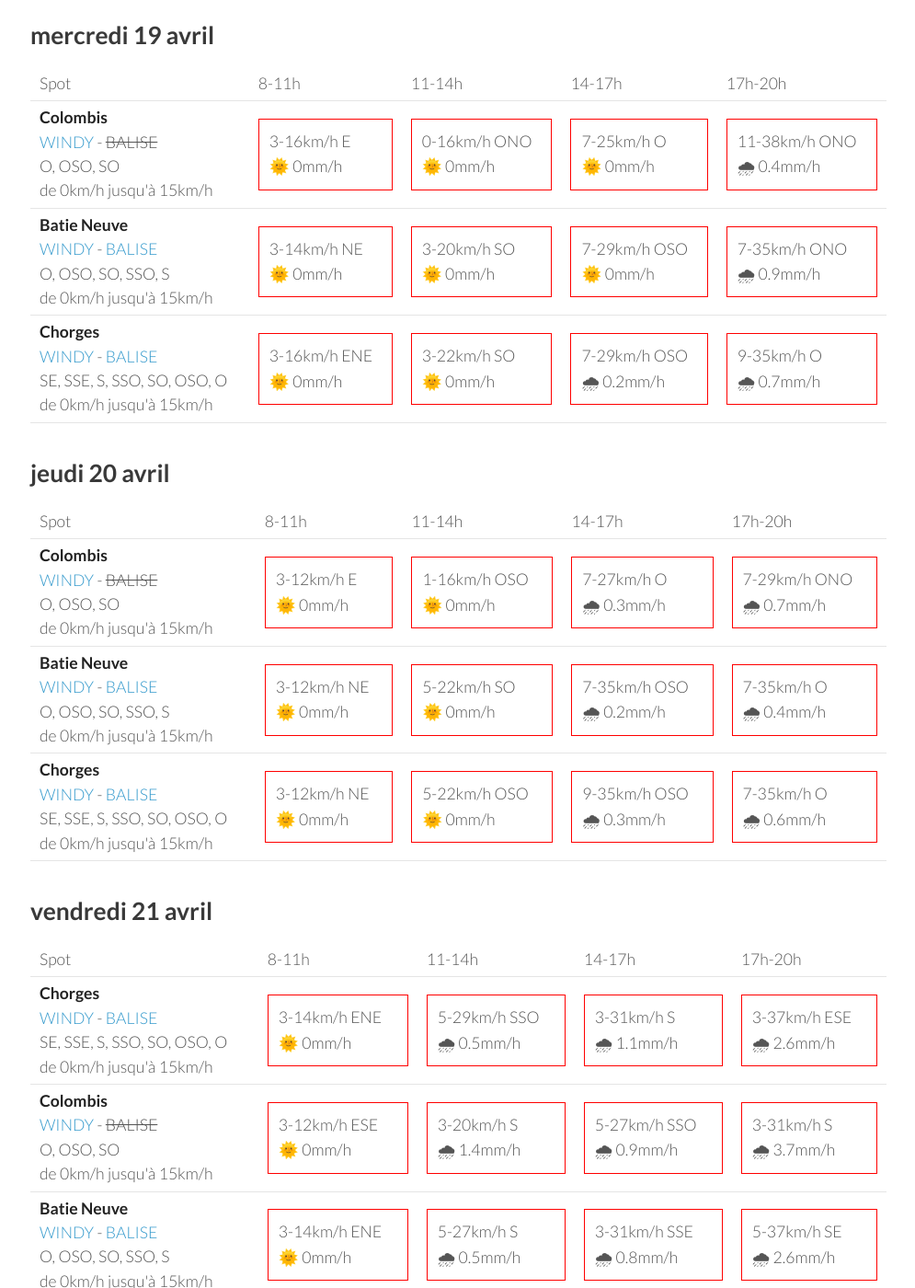
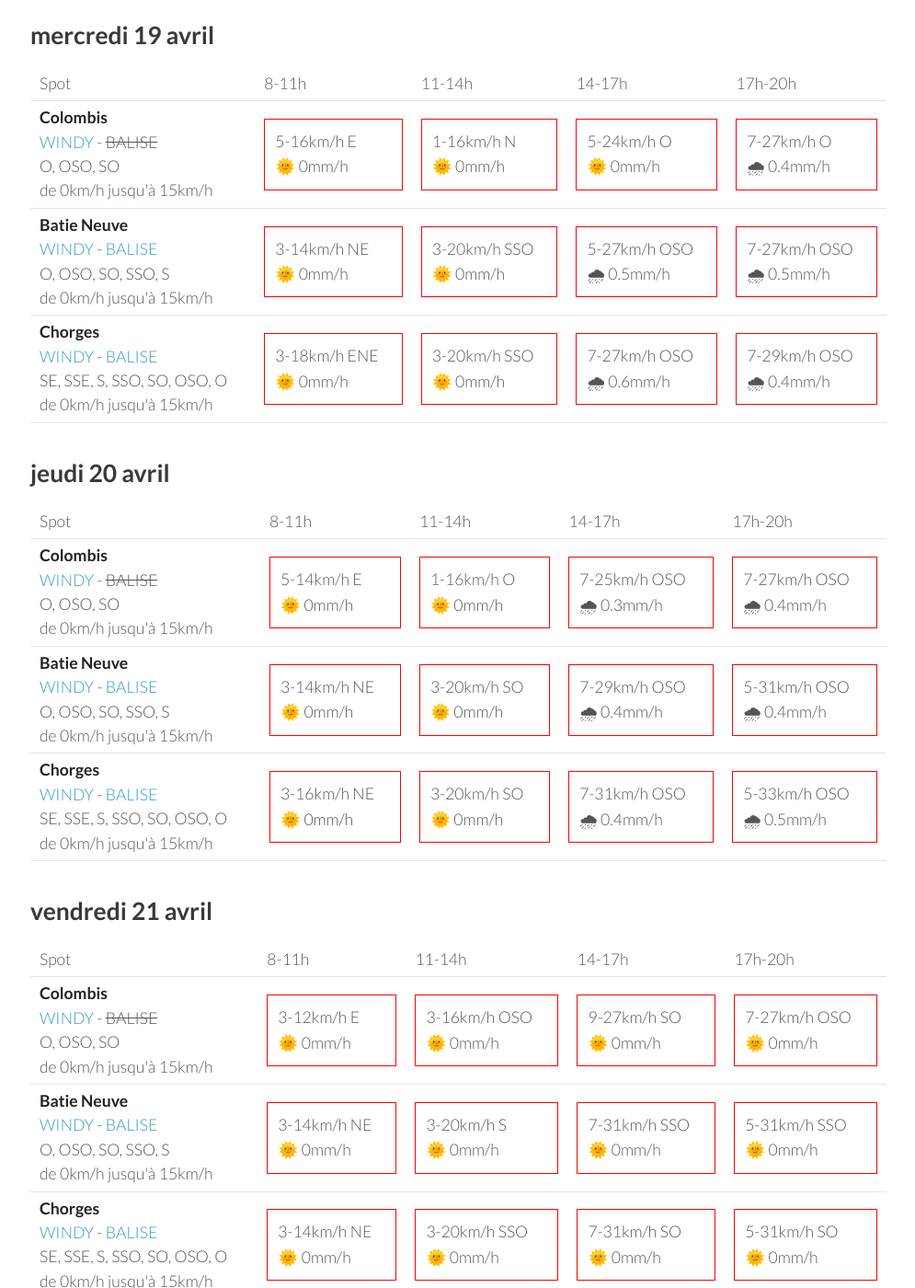
Before and after one commit to parapente-dans-le-nord/parapente-dans-le-nord.github.io, a Jekyll site: the page built from saint_andre.markdown, in a window 1280 px wide and 1400 px high, scrolled down 1209 px. Shown: the whole window at 92% size, without its empty margins (25-1020 px from the left). Built offline with Jekyll 4.4.1, drawn with Linux system fonts in a browser that asks for light colours; some of the changed text lies outside the part shown.

Commit message:
update index.markdown

```diff
--- a/saint_andre.markdown
+++ b/saint_andre.markdown
@@ -24,31 +24,28 @@ page mise à jour le lundi 17 avril 06:35
 <tr>
         <td><strong>Batie Neuve</strong><br><a href="https://windy.com/44.584/6.236?44.559,6.262,10,m:eTtagly">WINDY</a> - <span class=""><a href="https://www.openwindmap.org/PP554">BALISE</a> </span><br> <span class="vent-favorable">O, OSO, SO, SSO, S</span><br><span class="force-vent">de 0km/h jusqu'à 15km/h</span> </td>
 
-            <td><div class="not-flyable"><p>3-9km/h NE</p><p>🌞 0mm/h</p></div></td>
+            <td><div class="not-flyable"><p>0-0km/h NA</p><p>🌧️ 0mm/h</p></div></td>
             <td><div class="flyable"><p>5-12km/h SO</p><p>🌞 0mm/h</p></div></td>
-            <td><div class="not-flyable"><p>7-20km/h OSO</p><p>🌞 0mm/h</p></div></td>
-            <td><div class="not-flyable"><p>14-31km/h NE</p><p>🌧 0.9mm/h</p></div></td>
-
+            <td><div class="not-flyable"><p>5-22km/h SO</p><p>🌞 0mm/h</p></div></td>
+            <td><div class="not-flyable"><p>5-27km/h NNE</p><p>🌞 0.9mm/h</p></div></td>
 
     </tr>
 <tr>
         <td><strong>Chorges</strong><br><a href="https://windy.com/44.578/6.280?44.559,6.262,10">WINDY</a> - <span class=""><a href="https://www.openwindmap.org/PP554">BALISE</a> </span><br> <span class="vent-favorable">SE, SSE, S, SSO, SO, OSO, O</span><br><span class="force-vent">de 0km/h jusqu'à 15km/h</span> </td>
 
-            <td><div class="not-flyable"><p>1-3km/h NE</p><p>🌞 0mm/h</p></div></td>
+            <td><div class="not-flyable"><p>0-0km/h NA</p><p>🌧️ 0mm/h</p></div></td>
             <td><div class="flyable"><p>5-12km/h SO</p><p>🌞 0mm/h</p></div></td>
-            <td><div class="not-flyable"><p>12-25km/h S</p><p>🌞 0mm/h</p></div></td>
-            <td><div class="not-flyable"><p>16-33km/h NNE</p><p>🌧 1.7mm/h</p></div></td>
-
+            <td><div class="not-flyable"><p>18-25km/h NNE</p><p>🌞 0.8mm/h</p></div></td>
+            <td><div class="not-flyable"><p>9-35km/h NNE</p><p>🌞 1.1mm/h</p></div></td>
 
     </tr>
 <tr>
         <td><strong>Colombis</strong><br><a href="https://windy.com/44.494/6.216?44.559,6.262,10">WINDY</a> - <span class="no-balise"> BALISE </span><br> <span class="vent-favorable">O, OSO, SO</span><br><span class="force-vent">de 0km/h jusqu'à 15km/h</span> </td>
 
-            <td><div class="not-flyable"><p>7-16km/h NNO</p><p>🌞 0mm/h</p></div></td>
+            <td><div class="not-flyable"><p>0-0km/h NA</p><p>🌧️ 0mm/h</p></div></td>
             <td><div class="not-flyable"><p>3-11km/h S</p><p>🌞 0mm/h</p></div></td>
-            <td><div class="not-flyable"><p>5-22km/h ONO</p><p>🌞 0mm/h</p></div></td>
-            <td><div class="not-flyable"><p>7-22km/h ESE</p><p>🌧 1.1mm/h</p></div></td>
-
+            <td><div class="not-flyable"><p>5-20km/h OSO</p><p>🌞 0mm/h</p></div></td>
+            <td><div class="not-flyable"><p>5-35km/h O</p><p>🌞 3.7mm/h</p></div></td>
 
     </tr>
 
@@ -68,32 +65,32 @@ page mise à jour le lundi 17 avril 06:35
       <td>17h-20h</td>
     </tr>
 <tr>
+        <td><strong>Batie Neuve</strong><br><a href="https://windy.com/44.584/6.236?44.559,6.262,10,m:eTtagly">WINDY</a> - <span class=""><a href="https://www.openwindmap.org/PP554">BALISE</a> </span><br> <span class="vent-favorable">O, OSO, SO, SSO, S</span><br><span class="force-vent">de 0km/h jusqu'à 15km/h</span> </td>
+
+            <td><div class="not-flyable"><p>3-7km/h N</p><p>🌞 0mm/h</p></div></td>
+            <td><div class="flyable"><p>5-14km/h SO</p><p>🌞 0mm/h</p></div></td>
+            <td><div class="not-flyable"><p>7-24km/h SO</p><p>🌞 0mm/h</p></div></td>
+            <td><div class="not-flyable"><p>11-20km/h S</p><p>🌞 0mm/h</p></div></td>
+
+
+    </tr>
+<tr>
         <td><strong>Chorges</strong><br><a href="https://windy.com/44.578/6.280?44.559,6.262,10">WINDY</a> - <span class=""><a href="https://www.openwindmap.org/PP554">BALISE</a> </span><br> <span class="vent-favorable">SE, SSE, S, SSO, SO, OSO, O</span><br><span class="force-vent">de 0km/h jusqu'à 15km/h</span> </td>
 
             <td><div class="not-flyable"><p>3-5km/h NNE</p><p>🌞 0mm/h</p></div></td>
             <td><div class="flyable"><p>5-12km/h SO</p><p>🌞 0mm/h</p></div></td>
-            <td><div class="not-flyable"><p>7-20km/h SSO</p><p>🌞 0mm/h</p></div></td>
-            <td><div class="not-flyable"><p>7-24km/h SSO</p><p>🌞 0mm/h</p></div></td>
-
-
-    </tr>
-<tr>
-        <td><strong>Batie Neuve</strong><br><a href="https://windy.com/44.584/6.236?44.559,6.262,10,m:eTtagly">WINDY</a> - <span class=""><a href="https://www.openwindmap.org/PP554">BALISE</a> </span><br> <span class="vent-favorable">O, OSO, SO, SSO, S</span><br><span class="force-vent">de 0km/h jusqu'à 15km/h</span> </td>
-
-            <td><div class="not-flyable"><p>1-7km/h NNO</p><p>🌞 0mm/h</p></div></td>
-            <td><div class="flyable"><p>5-14km/h SO</p><p>🌞 0mm/h</p></div></td>
-            <td><div class="not-flyable"><p>9-24km/h SSO</p><p>🌞 0mm/h</p></div></td>
-            <td><div class="not-flyable"><p>12-40km/h SO</p><p>🌞 0mm/h</p></div></td>
+            <td><div class="not-flyable"><p>7-22km/h OSO</p><p>🌞 0mm/h</p></div></td>
+            <td><div class="not-flyable"><p>9-14km/h NE</p><p>🌧 0.3mm/h</p></div></td>
 
 
     </tr>
 <tr>
         <td><strong>Colombis</strong><br><a href="https://windy.com/44.494/6.216?44.559,6.262,10">WINDY</a> - <span class="no-balise"> BALISE </span><br> <span class="vent-favorable">O, OSO, SO</span><br><span class="force-vent">de 0km/h jusqu'à 15km/h</span> </td>
 
-            <td><div class="not-flyable"><p>7-14km/h ENE</p><p>🌞 0mm/h</p></div></td>
-            <td><div class="not-flyable"><p>7-22km/h ESE</p><p>🌞 0mm/h</p></div></td>
-            <td><div class="not-flyable"><p>7-20km/h SSO</p><p>🌞 0mm/h</p></div></td>
-            <td><div class="not-flyable"><p>14-35km/h SSO</p><p>🌞 0mm/h</p></div></td>
+            <td><div class="not-flyable"><p>9-20km/h ENE</p><p>🌞 0mm/h</p></div></td>
+            <td><div class="not-flyable"><p>5-18km/h SE</p><p>🌞 0mm/h</p></div></td>
+            <td><div class="not-flyable"><p>7-20km/h SO</p><p>🌞 0mm/h</p></div></td>
+            <td><div class="not-flyable"><p>16-40km/h SSO</p><p>🌞 0mm/h</p></div></td>
 
 
     </tr>
@@ -116,10 +113,10 @@ page mise à jour le lundi 17 avril 06:35
 <tr>
         <td><strong>Colombis</strong><br><a href="https://windy.com/44.494/6.216?44.559,6.262,10">WINDY</a> - <span class="no-balise"> BALISE </span><br> <span class="vent-favorable">O, OSO, SO</span><br><span class="force-vent">de 0km/h jusqu'à 15km/h</span> </td>
 
-            <td><div class="not-flyable"><p>3-16km/h E</p><p>🌞 0mm/h</p></div></td>
-            <td><div class="not-flyable"><p>0-16km/h ONO</p><p>🌞 0mm/h</p></div></td>
-            <td><div class="not-flyable"><p>7-25km/h O</p><p>🌞 0mm/h</p></div></td>
-            <td><div class="not-flyable"><p>11-38km/h ONO</p><p>🌧 0.4mm/h</p></div></td>
+            <td><div class="not-flyable"><p>5-16km/h E</p><p>🌞 0mm/h</p></div></td>
+            <td><div class="not-flyable"><p>1-16km/h N</p><p>🌞 0mm/h</p></div></td>
+            <td><div class="not-flyable"><p>5-24km/h O</p><p>🌞 0mm/h</p></div></td>
+            <td><div class="not-flyable"><p>7-27km/h O</p><p>🌧 0.4mm/h</p></div></td>
 
 
     </tr>
@@ -127,19 +124,19 @@ page mise à jour le lundi 17 avril 06:35
         <td><strong>Batie Neuve</strong><br><a href="https://windy.com/44.584/6.236?44.559,6.262,10,m:eTtagly">WINDY</a> - <span class=""><a href="https://www.openwindmap.org/PP554">BALISE</a> </span><br> <span class="vent-favorable">O, OSO, SO, SSO, S</span><br><span class="force-vent">de 0km/h jusqu'à 15km/h</span> </td>
 
             <td><div class="not-flyable"><p>3-14km/h NE</p><p>🌞 0mm/h</p></div></td>
-            <td><div class="not-flyable"><p>3-20km/h SO</p><p>🌞 0mm/h</p></div></td>
-            <td><div class="not-flyable"><p>7-29km/h OSO</p><p>🌞 0mm/h</p></div></td>
-            <td><div class="not-flyable"><p>7-35km/h ONO</p><p>🌧 0.9mm/h</p></div></td>
+            <td><div class="not-flyable"><p>3-20km/h SSO</p><p>🌞 0mm/h</p></div></td>
+            <td><div class="not-flyable"><p>5-27km/h OSO</p><p>🌧 0.5mm/h</p></div></td>
+            <td><div class="not-flyable"><p>7-27km/h OSO</p><p>🌧 0.5mm/h</p></div></td>
 
 
     </tr>
 <tr>
         <td><strong>Chorges</strong><br><a href="https://windy.com/44.578/6.280?44.559,6.262,10">WINDY</a> - <span class=""><a href="https://www.openwindmap.org/PP554">BALISE</a> </span><br> <span class="vent-favorable">SE, SSE, S, SSO, SO, OSO, O</span><br><span class="force-vent">de 0km/h jusqu'à 15km/h</span> </td>
 
-            <td><div class="not-flyable"><p>3-16km/h ENE</p><p>🌞 0mm/h</p></div></td>
-            <td><div class="not-flyable"><p>3-22km/h SO</p><p>🌞 0mm/h</p></div></td>
-            <td><div class="not-flyable"><p>7-29km/h OSO</p><p>🌧 0.2mm/h</p></div></td>
-            <td><div class="not-flyable"><p>9-35km/h O</p><p>🌧 0.7mm/h</p></div></td>
+            <td><div class="not-flyable"><p>3-18km/h ENE</p><p>🌞 0mm/h</p></div></td>
+            <td><div class="not-flyable"><p>3-20km/h SSO</p><p>🌞 0mm/h</p></div></td>
+            <td><div class="not-flyable"><p>7-27km/h OSO</p><p>🌧 0.6mm/h</p></div></td>
+            <td><div class="not-flyable"><p>7-29km/h OSO</p><p>🌧 0.4mm/h</p></div></td>
 
 
     </tr>
@@ -162,30 +159,30 @@ page mise à jour le lundi 17 avril 06:35
 <tr>
         <td><strong>Colombis</strong><br><a href="https://windy.com/44.494/6.216?44.559,6.262,10">WINDY</a> - <span class="no-balise"> BALISE </span><br> <span class="vent-favorable">O, OSO, SO</span><br><span class="force-vent">de 0km/h jusqu'à 15km/h</span> </td>
 
-            <td><div class="not-flyable"><p>3-12km/h E</p><p>🌞 0mm/h</p></div></td>
-            <td><div class="not-flyable"><p>1-16km/h OSO</p><p>🌞 0mm/h</p></div></td>
-            <td><div class="not-flyable"><p>7-27km/h O</p><p>🌧 0.3mm/h</p></div></td>
-            <td><div class="not-flyable"><p>7-29km/h ONO</p><p>🌧 0.7mm/h</p></div></td>
+            <td><div class="not-flyable"><p>5-14km/h E</p><p>🌞 0mm/h</p></div></td>
+            <td><div class="not-flyable"><p>1-16km/h O</p><p>🌞 0mm/h</p></div></td>
+            <td><div class="not-flyable"><p>7-25km/h OSO</p><p>🌧 0.3mm/h</p></div></td>
+            <td><div class="not-flyable"><p>7-27km/h OSO</p><p>🌧 0.4mm/h</p></div></td>
 
 
     </tr>
 <tr>
         <td><strong>Batie Neuve</strong><br><a href="https://windy.com/44.584/6.236?44.559,6.262,10,m:eTtagly">WINDY</a> - <span class=""><a href="https://www.openwindmap.org/PP554">BALISE</a> </span><br> <span class="vent-favorable">O, OSO, SO, SSO, S</span><br><span class="force-vent">de 0km/h jusqu'à 15km/h</span> </td>
 
-            <td><div class="not-flyable"><p>3-12km/h NE</p><p>🌞 0mm/h</p></div></td>
-            <td><div class="not-flyable"><p>5-22km/h SO</p><p>🌞 0mm/h</p></div></td>
-            <td><div class="not-flyable"><p>7-35km/h OSO</p><p>🌧 0.2mm/h</p></div></td>
-            <td><div class="not-flyable"><p>7-35km/h O</p><p>🌧 0.4mm/h</p></div></td>
+            <td><div class="not-flyable"><p>3-14km/h NE</p><p>🌞 0mm/h</p></div></td>
+            <td><div class="not-flyable"><p>3-20km/h SO</p><p>🌞 0mm/h</p></div></td>
+            <td><div class="not-flyable"><p>7-29km/h OSO</p><p>🌧 0.4mm/h</p></div></td>
+            <td><div class="not-flyable"><p>5-31km/h OSO</p><p>🌧 0.4mm/h</p></div></td>
 
 
     </tr>
 <tr>
         <td><strong>Chorges</strong><br><a href="https://windy.com/44.578/6.280?44.559,6.262,10">WINDY</a> - <span class=""><a href="https://www.openwindmap.org/PP554">BALISE</a> </span><br> <span class="vent-favorable">SE, SSE, S, SSO, SO, OSO, O</span><br><span class="force-vent">de 0km/h jusqu'à 15km/h</span> </td>
 
-            <td><div class="not-flyable"><p>3-12km/h NE</p><p>🌞 0mm/h</p></div></td>
-            <td><div class="not-flyable"><p>5-22km/h OSO</p><p>🌞 0mm/h</p></div></td>
-            <td><div class="not-flyable"><p>9-35km/h OSO</p><p>🌧 0.3mm/h</p></div></td>
-            <td><div class="not-flyable"><p>7-35km/h O</p><p>🌧 0.6mm/h</p></div></td>
+            <td><div class="not-flyable"><p>3-16km/h NE</p><p>🌞 0mm/h</p></div></td>
+            <td><div class="not-flyable"><p>3-20km/h SO</p><p>🌞 0mm/h</p></div></td>
+            <td><div class="not-flyable"><p>7-31km/h OSO</p><p>🌧 0.4mm/h</p></div></td>
+            <td><div class="not-flyable"><p>5-33km/h OSO</p><p>🌧 0.5mm/h</p></div></td>
 
 
     </tr>
@@ -206,32 +203,32 @@ page mise à jour le lundi 17 avril 06:35
       <td>17h-20h</td>
     </tr>
 <tr>
-        <td><strong>Chorges</strong><br><a href="https://windy.com/44.578/6.280?44.559,6.262,10">WINDY</a> - <span class=""><a href="https://www.openwindmap.org/PP554">BALISE</a> </span><br> <span class="vent-favorable">SE, SSE, S, SSO, SO, OSO, O</span><br><span class="force-vent">de 0km/h jusqu'à 15km/h</span> </td>
-
-            <td><div class="not-flyable"><p>3-14km/h ENE</p><p>🌞 0mm/h</p></div></td>
-            <td><div class="not-flyable"><p>5-29km/h SSO</p><p>🌧 0.5mm/h</p></div></td>
-            <td><div class="not-flyable"><p>3-31km/h S</p><p>🌧 1.1mm/h</p></div></td>
-            <td><div class="not-flyable"><p>3-37km/h ESE</p><p>🌧 2.6mm/h</p></div></td>
-
-
-    </tr>
-<tr>
         <td><strong>Colombis</strong><br><a href="https://windy.com/44.494/6.216?44.559,6.262,10">WINDY</a> - <span class="no-balise"> BALISE </span><br> <span class="vent-favorable">O, OSO, SO</span><br><span class="force-vent">de 0km/h jusqu'à 15km/h</span> </td>
 
-            <td><div class="not-flyable"><p>3-12km/h ESE</p><p>🌞 0mm/h</p></div></td>
-            <td><div class="not-flyable"><p>3-20km/h S</p><p>🌧 1.4mm/h</p></div></td>
-            <td><div class="not-flyable"><p>5-27km/h SSO</p><p>🌧 0.9mm/h</p></div></td>
-            <td><div class="not-flyable"><p>3-31km/h S</p><p>🌧 3.7mm/h</p></div></td>
+            <td><div class="not-flyable"><p>3-12km/h E</p><p>🌞 0mm/h</p></div></td>
+            <td><div class="not-flyable"><p>3-16km/h OSO</p><p>🌞 0mm/h</p></div></td>
+            <td><div class="not-flyable"><p>9-27km/h SO</p><p>🌞 0mm/h</p></div></td>
+            <td><div class="not-flyable"><p>7-27km/h OSO</p><p>🌞 0mm/h</p></div></td>
 
 
     </tr>
 <tr>
         <td><strong>Batie Neuve</strong><br><a href="https://windy.com/44.584/6.236?44.559,6.262,10,m:eTtagly">WINDY</a> - <span class=""><a href="https://www.openwindmap.org/PP554">BALISE</a> </span><br> <span class="vent-favorable">O, OSO, SO, SSO, S</span><br><span class="force-vent">de 0km/h jusqu'à 15km/h</span> </td>
 
-            <td><div class="not-flyable"><p>3-14km/h ENE</p><p>🌞 0mm/h</p></div></td>
-            <td><div class="not-flyable"><p>5-27km/h S</p><p>🌧 0.5mm/h</p></div></td>
-            <td><div class="not-flyable"><p>3-31km/h SSE</p><p>🌧 0.8mm/h</p></div></td>
-            <td><div class="not-flyable"><p>5-37km/h SE</p><p>🌧 2.6mm/h</p></div></td>
+            <td><div class="not-flyable"><p>3-14km/h NE</p><p>🌞 0mm/h</p></div></td>
+            <td><div class="not-flyable"><p>3-20km/h S</p><p>🌞 0mm/h</p></div></td>
+            <td><div class="not-flyable"><p>7-31km/h SSO</p><p>🌞 0mm/h</p></div></td>
+            <td><div class="not-flyable"><p>5-31km/h SSO</p><p>🌞 0mm/h</p></div></td>
+
+
+    </tr>
+<tr>
+        <td><strong>Chorges</strong><br><a href="https://windy.com/44.578/6.280?44.559,6.262,10">WINDY</a> - <span class=""><a href="https://www.openwindmap.org/PP554">BALISE</a> </span><br> <span class="vent-favorable">SE, SSE, S, SSO, SO, OSO, O</span><br><span class="force-vent">de 0km/h jusqu'à 15km/h</span> </td>
+
+            <td><div class="not-flyable"><p>3-14km/h NE</p><p>🌞 0mm/h</p></div></td>
+            <td><div class="not-flyable"><p>3-20km/h SSO</p><p>🌞 0mm/h</p></div></td>
+            <td><div class="not-flyable"><p>7-31km/h SO</p><p>🌞 0mm/h</p></div></td>
+            <td><div class="not-flyable"><p>5-31km/h SO</p><p>🌞 0mm/h</p></div></td>
 
 
     </tr>
@@ -239,3 +236,49 @@ page mise à jour le lundi 17 avril 06:35
 </tbody>
 </table>
 {:/}
+## samedi 22 avril
+
+{::nomarkdown}
+<table>
+  <tbody>
+    <tr>
+      <td>Spot</td>
+      <td>8-11h</td>
+      <td>11-14h</td>
+      <td>14-17h</td>
+      <td>17h-20h</td>
+    </tr>
+<tr>
+        <td><strong>Colombis</strong><br><a href="https://windy.com/44.494/6.216?44.559,6.262,10">WINDY</a> - <span class="no-balise"> BALISE </span><br> <span class="vent-favorable">O, OSO, SO</span><br><span class="force-vent">de 0km/h jusqu'à 15km/h</span> </td>
+
+            <td><div class="not-flyable"><p>5-16km/h E</p><p>🌞 0mm/h</p></div></td>
+            <td><div class="not-flyable"><p>1-18km/h NO</p><p>🌞 0mm/h</p></div></td>
+            <td><div class="not-flyable"><p>11-33km/h OSO</p><p>🌞 0mm/h</p></div></td>
+            <td><div class="not-flyable"><p>9-37km/h OSO</p><p>🌞 0mm/h</p></div></td>
+
+
+    </tr>
+<tr>
+        <td><strong>Chorges</strong><br><a href="https://windy.com/44.578/6.280?44.559,6.262,10">WINDY</a> - <span class=""><a href="https://www.openwindmap.org/PP554">BALISE</a> </span><br> <span class="vent-favorable">SE, SSE, S, SSO, SO, OSO, O</span><br><span class="force-vent">de 0km/h jusqu'à 15km/h</span> </td>
+
+            <td><div class="not-flyable"><p>5-16km/h NE</p><p>🌞 0mm/h</p></div></td>
+            <td><div class="not-flyable"><p>1-22km/h SSE</p><p>🌞 0mm/h</p></div></td>
+            <td><div class="not-flyable"><p>9-37km/h OSO</p><p>🌞 0mm/h</p></div></td>
+            <td><div class="not-flyable"><p>9-42km/h OSO</p><p>🌞 0mm/h</p></div></td>
+
+
+    </tr>
+<tr>
+        <td><strong>Batie Neuve</strong><br><a href="https://windy.com/44.584/6.236?44.559,6.262,10,m:eTtagly">WINDY</a> - <span class=""><a href="https://www.openwindmap.org/PP554">BALISE</a> </span><br> <span class="vent-favorable">O, OSO, SO, SSO, S</span><br><span class="force-vent">de 0km/h jusqu'à 15km/h</span> </td>
+
+            <td><div class="not-flyable"><p>5-14km/h NE</p><p>🌞 0mm/h</p></div></td>
+            <td><div class="not-flyable"><p>1-22km/h SSE</p><p>🌞 0mm/h</p></div></td>
+            <td><div class="not-flyable"><p>9-35km/h SO</p><p>🌞 0mm/h</p></div></td>
+            <td><div class="not-flyable"><p>7-40km/h SO</p><p>🌞 0mm/h</p></div></td>
+
+
+    </tr>
+
+</tbody>
+</table>
+{:/}
```
Also changed, not shown: other parts of saint_andre.markdown (+1 -1 lines).
